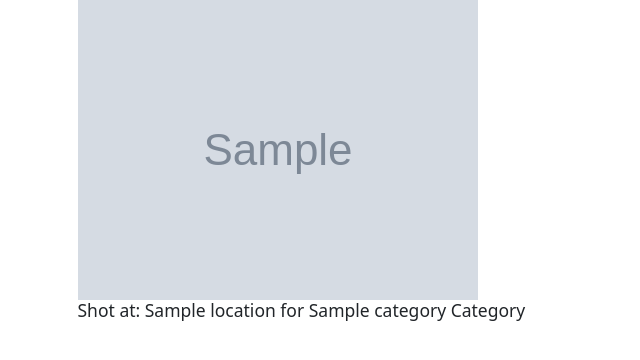
After one commit to Alice-Githui/Personal-Gallery, a Django app: page /oneimage/1 in a window 1280 px wide. The commit adds this page. Shown: the top 360 px of the page, without its empty margins (0-640 px from the left). Run offline with Django 3.2, Linux system fonts and the light colour scheme; tables that the repository leaves empty hold one stand-in row (values such as "Sample post"); grey boxes marked "Sample" are stand-in pictures; some libraries are stand-ins or nearby versions.

Commit message:
Create a path to show one image

```diff
--- a/personalgallery/static/js/script.js
+++ b/personalgallery/static/js/script.js
@@ -0,0 +1 @@
+console.log('Her')
--- a/personalgallery/templates/personalgallery/index.html
+++ b/personalgallery/templates/personalgallery/index.html
@@ -11,8 +11,10 @@
             {% include 'navbar.html' %}
             {% for image in images %}
             <div class="col-md-4 image-card">
-                <img src="{{ image.image.url }}" alt="{{ image.description }}" class="img-responsive">
+                <a href="{% url 'viewPhoto' image.id %}"><img src="{{ image.image.url }}" alt="{{ image.description }}" class="img-responsive"></a>
             </div>
+            {% empty %}
+            <h3><strong><em>No Photos</em></strong></h3>
             {% endfor %}
 
         </div>
--- /dev/null
+++ b/personalgallery/templates/personalgallery/oneimage.html
@@ -0,0 +1,14 @@
+{% extends 'personalgallery/base.html' %}
+{% block content %}
+<div class="container">
+    <div class="row">
+        <div class="col">
+            <div>
+                <img src="{{image.image.url}}" alt="{{image.description}}">
+                <h3>Shot at: {{image.location}} for {{image.category}} Category</h3>
+            </div>
+        </div>
+    </div>
+</div>
+
+{% endblock %}
--- a/personalgallery/urls.py
+++ b/personalgallery/urls.py
@@ -6,7 +6,9 @@ from django.conf.urls.static import static
 #app urls
 urlpatterns=[
     path('', views.index, name="indexpage"),
-    path('search/', views.show_category, name="search_categories")
+    path('search/', views.show_category, name="search_categories"),
+    path('oneimage/<int:pk>', views.viewPhoto, name="viewPhoto")
 ]
 if settings.DEBUG:
     urlpatterns+=static(settings.MEDIA_URL, document_root = settings.MEDIA_ROOT)
+    urlpatterns+=static(settings.STATIC_URL, document_root=settings.STATIC_ROOT)
--- a/personalgallery/views.py
+++ b/personalgallery/views.py
@@ -9,6 +9,10 @@ def index(request):
     categories=Category.objects.all()
     return render(request, 'personalgallery/index.html', {"images":images, "categories": categories})
 
+def viewPhoto(request, pk):
+    image=Image.objects.get(id=pk)
+    return render(request, 'personalgallery/oneimage.html', {"image": image})
+
 def show_category(request):
     if 'article' in request.GET and request.GET['article']:
         category=request.GET.get("article")
```
Also changed, not shown: media/articles/grandma.jpeg (added).
